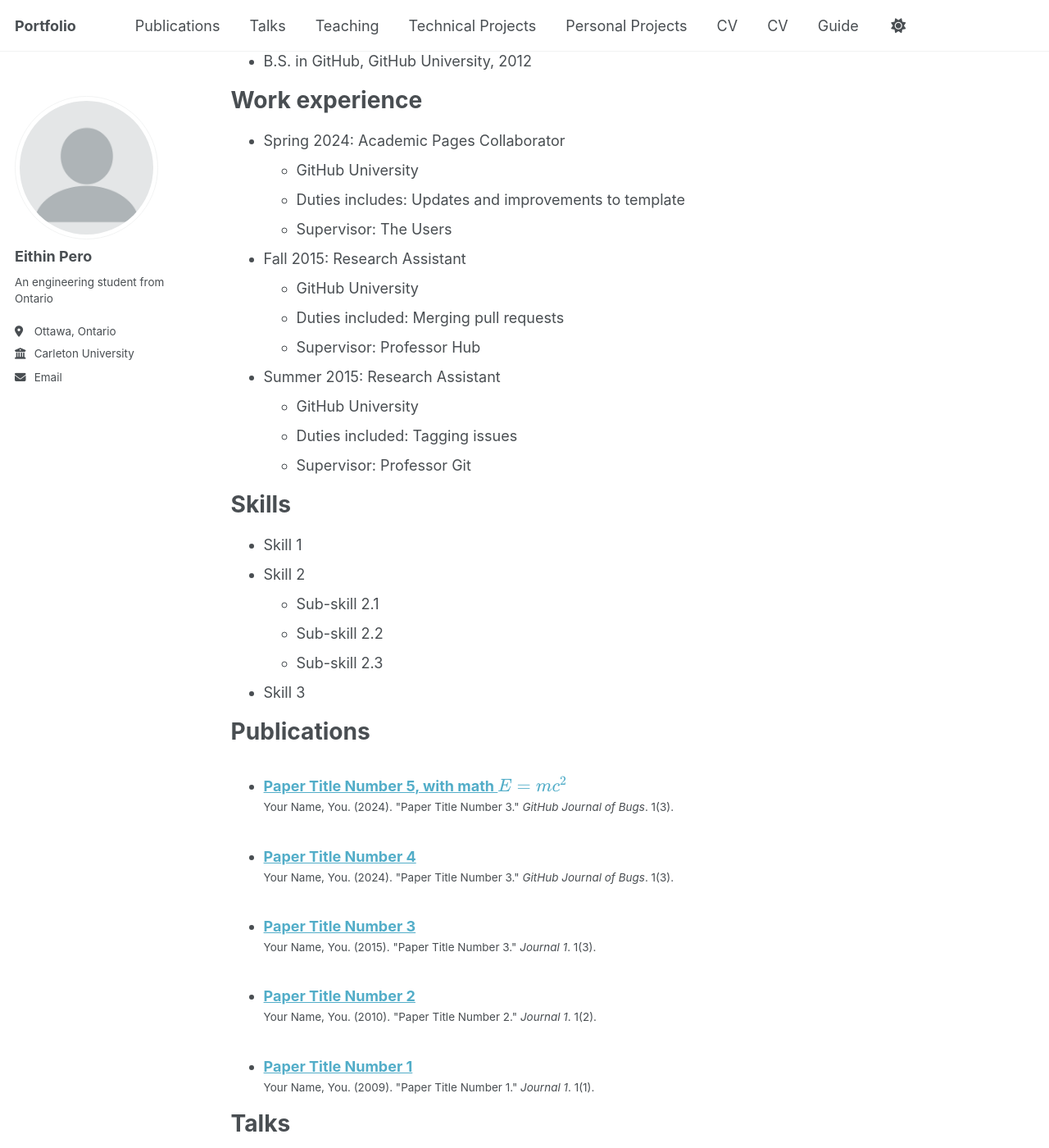
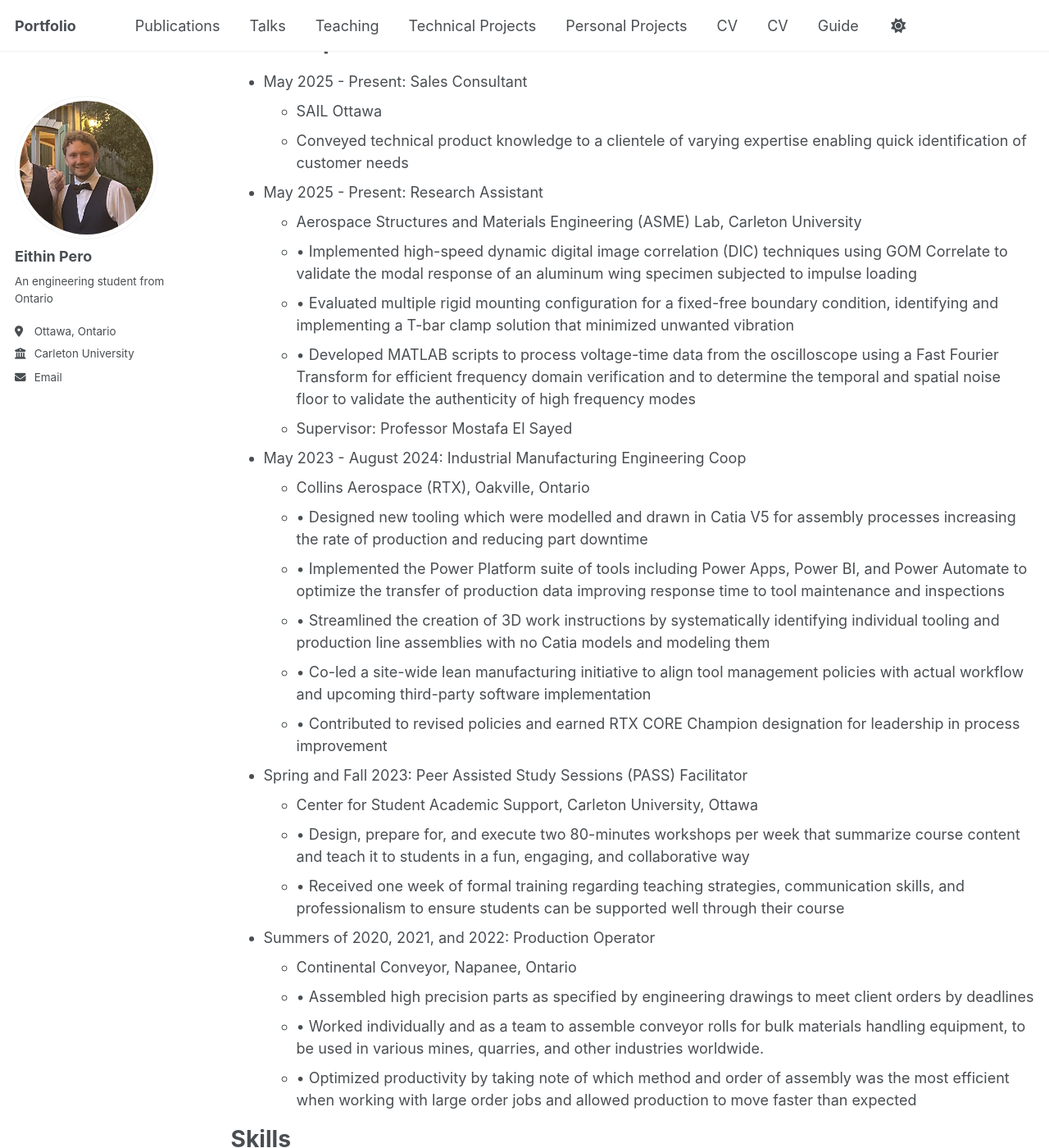
Before and after one commit to EithinP/Portfolio, a Jekyll site: the page built from _pages/cv.md, in a window 1280 px wide and 1400 px high, scrolled down 204 px. Shown: the whole window at 82% size. Built offline with Jekyll 4.4.1, drawn with Linux system fonts in a browser that asks for light colours; a script that is not in the unit is left out; some of the changed text lies outside the part shown.

Commit message:
update pfp and add info to _pages

```diff
--- a/_config.yml
+++ b/_config.yml
@@ -22,7 +22,7 @@ repository               : "EithinP/Portfolio"
 #               Additional customization can be done by editing /_includes/author-profile.html
 author:
   # Biographic information
-  avatar           : "profile.png"
+  avatar           : "profile.jpg"
   name             : "Eithin Pero"
   pronouns         : # example: "she/her"
   bio              : "An engineering student from Ontario"
--- a/_pages/cv.md
+++ b/_pages/cv.md
@@ -11,26 +11,40 @@ redirect_from:
 
 Education
 ======
-* Ph.D in Version Control Theory, GitHub University, 2018 (expected)
-* M.S. in Jekyll, GitHub University, 2014
-* B.S. in GitHub, GitHub University, 2012
+* B.Eng. in Aerospace Engineering, Carleton University, Expected December 2025
 
 Work experience
 ======
-* Spring 2024: Academic Pages Collaborator
-  * GitHub University
-  * Duties includes: Updates and improvements to template
-  * Supervisor: The Users
+* May 2025 - Present: Sales Consultant
+  * SAIL Ottawa
+  * Conveyed technical product knowledge to a clientele of varying expertise enabling quick identification of customer needs
 
-* Fall 2015: Research Assistant
-  * GitHub University
-  * Duties included: Merging pull requests
-  * Supervisor: Professor Hub
+* May 2025 - Present: Research Assistant
+  * Aerospace Structures and Materials Engineering (ASME) Lab, Carleton University
+  * •	Implemented high-speed dynamic digital image correlation (DIC) techniques using GOM Correlate to validate the modal response of an aluminum wing specimen subjected to impulse loading
+  * •	Evaluated multiple rigid mounting configuration for a fixed-free boundary condition, identifying and implementing a T-bar clamp solution that minimized unwanted vibration
+  * •	Developed MATLAB scripts to process voltage-time data from the oscilloscope using a Fast Fourier Transform for efficient frequency domain verification and to determine the temporal and spatial noise floor to validate the authenticity of high frequency modes
+  * Supervisor: Professor Mostafa El Sayed
 
-* Summer 2015: Research Assistant
-  * GitHub University
-  * Duties included: Tagging issues
-  * Supervisor: Professor Git
+* May 2023 - August 2024: Industrial Manufacturing Engineering Coop
+  * Collins Aerospace (RTX), Oakville, Ontario
+  * •	Designed new tooling which were modelled and drawn in Catia V5 for assembly processes increasing the rate of production and reducing part downtime
+  * •	Implemented the Power Platform suite of tools including Power Apps, Power BI, and Power Automate to optimize the transfer of production data improving response time to tool maintenance and inspections
+  * •	Streamlined the creation of 3D work instructions by systematically identifying individual tooling and production line assemblies with no Catia models and modeling them
+  * •	Co-led a site-wide lean manufacturing initiative to align tool management policies with actual workflow and upcoming third-party software implementation
+  * •	Contributed to revised policies and earned RTX CORE Champion designation for leadership in process improvement
+
+* Spring and Fall 2023: Peer Assisted Study Sessions (PASS) Facilitator
+  * Center for Student Academic Support, Carleton University, Ottawa
+  * •	Design, prepare for, and execute two 80-minutes workshops per week that summarize course content and teach it to students in a fun, engaging, and collaborative way
+  * •	Received one week of formal training regarding teaching strategies, communication skills, and professionalism to ensure students can be supported well through their course
+
+* Summers of 2020, 2021, and 2022: Production Operator
+  * Continental Conveyor, Napanee, Ontario
+  * •	Assembled high precision parts as specified by engineering drawings to meet client orders by deadlines
+  * •	Worked individually and as a team to assemble conveyor rolls for bulk materials handling equipment, to be used in various mines, quarries, and other industries worldwide.
+  * •	Optimized productivity by taking note of which method and order of assembly was the most efficient when working with large order jobs and allowed production to move faster than expected
+
 
 Skills
 ======
```
Also changed, not shown: images/profile.jpg (added).
